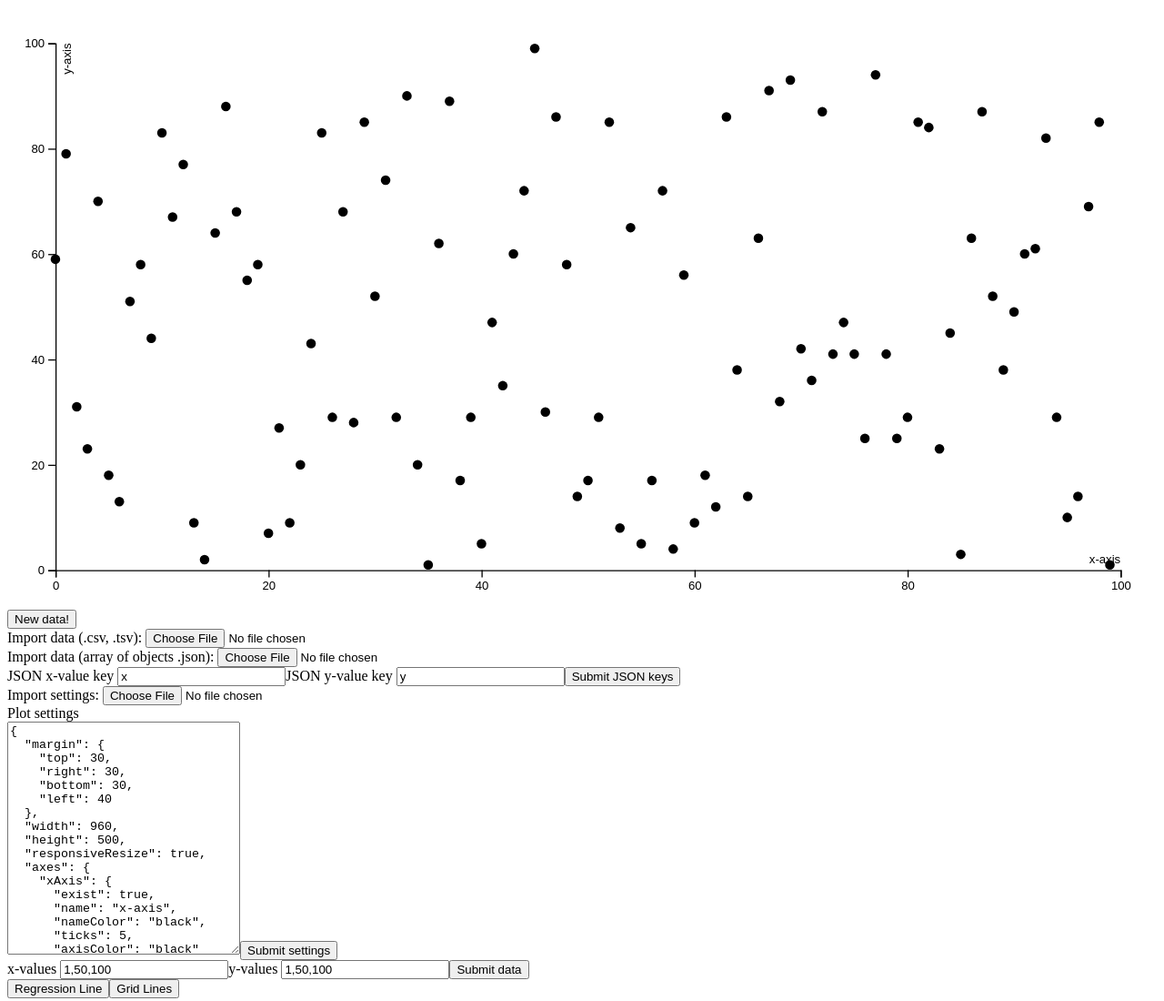
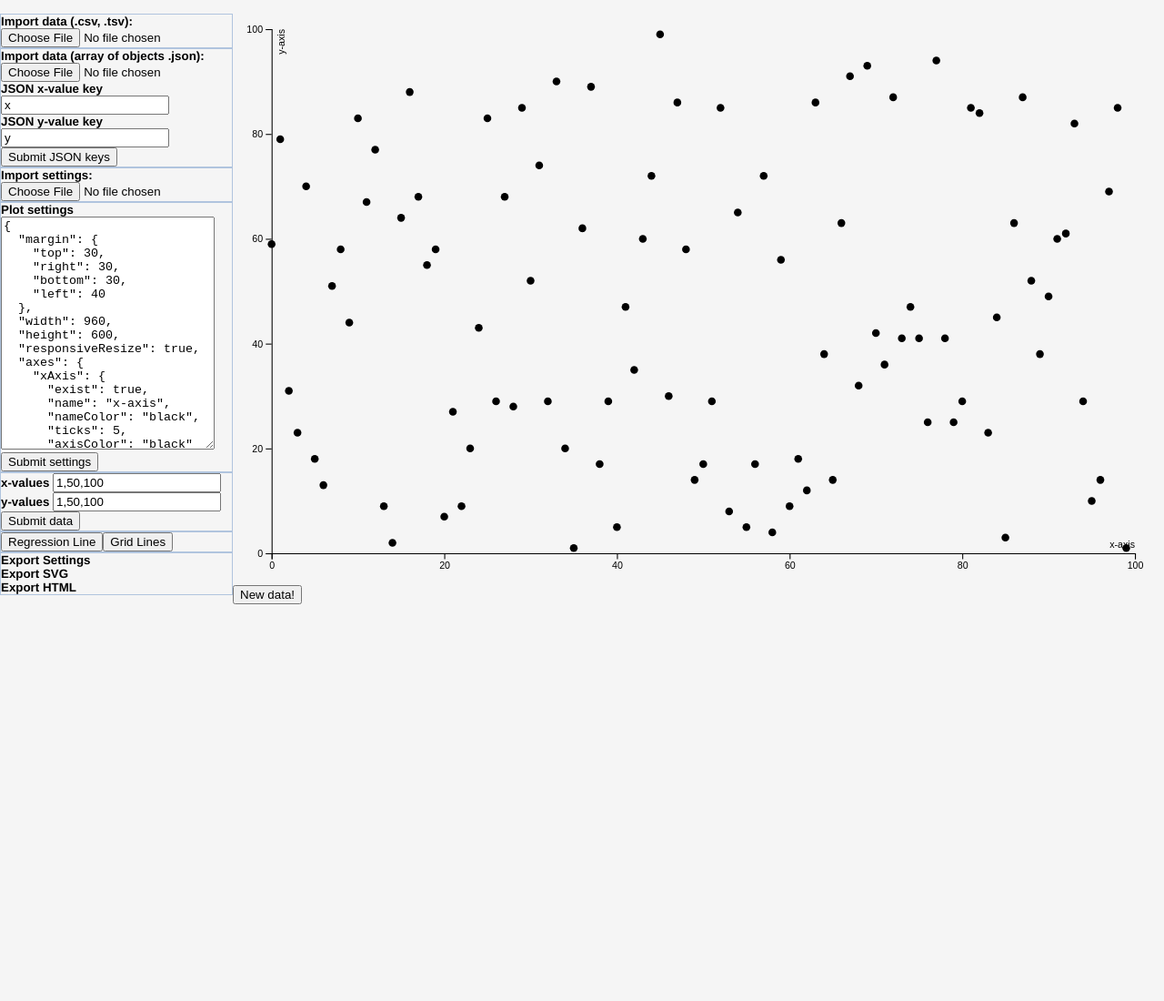
Before and after one commit to jjeffreyma/jjeffreyma.github.io, a plain HTML site: page index.html in a window 1280 px wide. Shown: the top 1100 px of the page at 91% size. After the commit the page ends 800 px from the top, so only its background shows below. Drawn offline with nearby package versions, Linux system fonts and the light colour scheme.

Commit message:
Format changes

```diff
--- a/index.html
+++ b/index.html
@@ -4,6 +4,7 @@
 <head>
   <meta charset="utf-8">
   <title>Jeffrey's Random Data</title>
+  <link rel="stylesheet" type="text/css" href="style.css">
 </head>
 
 <body>
@@ -17,7 +18,7 @@
         left: 40
       },
       width: 960,
-      height: 500,
+      height: 600,
       responsiveResize: true,
       axes: {
         xAxis: {
@@ -146,9 +147,13 @@
     }
 
     function createSvg(settings) {
+      const scatterPlotContainer = document.createElement("div");
+      scatterPlotContainer.setAttribute("id", "scatterPlotContainer");
+      scatterPlotContainer.setAttribute('style', 'width:80%; float:right');
+      document.body.appendChild(scatterPlotContainer);
       const svgContainer = document.createElement("div");
       svgContainer.setAttribute("id", "svgContainer");
-      document.body.insertBefore(svgContainer, document.body.firstChild);
+      scatterPlotContainer.insertBefore(svgContainer, scatterPlotContainer.firstChild);
       let svg = d3.select(svgContainer).insert("svg", ":first-child")
         .attr("id", "svg")
         .attr("width", settings.width)
@@ -617,14 +622,19 @@
     plotPoints(svg, scatter, plot);
 
     document.addEventListener("DOMContentLoaded", function (event) {
+      const scatterPlotSettingsContainer = document.createElement("div");
+      scatterPlotSettingsContainer.setAttribute("id", "scatterPlotSettingsContainer");
+      scatterPlotSettingsContainer.setAttribute('style', 'float:left; width:20%; font-weight:bold');
+      document.body.appendChild(scatterPlotSettingsContainer);
+
       const settingsArea = document.createElement("textarea");
       settingsArea.setAttribute("id", "settingsArea");
       settingsArea.innerHTML = JSON.stringify(scatter, null, 2);
-      settingsArea.setAttribute("style", "width:250px;height:250px;");
+      settingsArea.setAttribute("style", "width:90%;height:250px;");
 
       const updateButton = document.createElement("button");
       updateButton.innerHTML = "New data!";
-      document.body.appendChild(updateButton);
+      scatterPlotContainer.appendChild(updateButton);
       updateButton.addEventListener("click", (e) => {
         scatter.data = create_data(null, null);
         if (scatter.regressionLine.exist) {
@@ -642,15 +652,18 @@
         settingsArea.innerHTML = JSON.stringify(scatter, null, 2);
       });
 
-      document.body.appendChild(document.createElement("br"));
+      scatterPlotSettingsContainer.appendChild(document.createElement("br"));
 
+      const importCsvTsvButtonContainer = document.createElement("div");
+      importCsvTsvButtonContainer.setAttribute("class", "scatterPlotSettingsContainerDiv");
+      scatterPlotSettingsContainer.appendChild(importCsvTsvButtonContainer);
       const importCsvTsvButton = document.createElement("input");
       importCsvTsvButton.setAttribute("id", "importCsvTsv");
       importCsvTsvButton.setAttribute("type", "file");
       importCsvTsvButton.setAttribute("accept", ".csv,.tsv");
       const importCsvTsvLabel = document.createElement("label");
       importCsvTsvLabel.innerHTML = "Import data (.csv, .tsv):" + "\t";
-      document.body.appendChild(importCsvTsvLabel);
+      importCsvTsvButtonContainer.appendChild(importCsvTsvLabel);
       importCsvTsvLabel.appendChild(importCsvTsvButton);
       importCsvTsvLabel.appendChild(document.createElement("br"));
       importCsvTsvButton.addEventListener("change", (e) => {
@@ -701,6 +714,9 @@
         reader.readAsText(input.files[0]);
       });
 
+      const importJsonFormContainer = document.createElement("div");
+      importJsonFormContainer.setAttribute("class", "scatterPlotSettingsContainerDiv");
+      scatterPlotSettingsContainer.appendChild(importJsonFormContainer);
       const importJsonForm = document.createElement("form");
       importJsonForm.setAttribute("id", "importJsonForm");
       const xJsonKeyLabel = document.createElement("label");
@@ -724,14 +740,16 @@
       importJsonButton.setAttribute("accept", ".json");
       const importJsonLabel = document.createElement("label");
       importJsonLabel.innerHTML = "Import data (array of objects .json):" + "\t";
-      document.body.appendChild(importJsonForm);
+      importJsonFormContainer.appendChild(importJsonForm);
       importJsonForm.appendChild(importJsonLabel);
       importJsonLabel.appendChild(importJsonButton);
-      importJsonLabel.appendChild(document.createElement("br"));
+      importJsonForm.appendChild(document.createElement("br"));
       importJsonForm.appendChild(xJsonKeyLabel);
       xJsonKeyLabel.appendChild(xJsonKeyInput);
+      importJsonForm.appendChild(document.createElement("br"));
       importJsonForm.appendChild(yJsonKeyLabel);
       yJsonKeyLabel.appendChild(yJsonKeyInput);
+      importJsonForm.appendChild(document.createElement("br"));
       importJsonForm.appendChild(importJsonSubmit);
 
       importJsonForm.addEventListener("submit", (e) => {
@@ -787,13 +805,16 @@
         reader.readAsText(input.files[0]);
       });
 
+      const importSettingsButtonContainer = document.createElement("div");
+      importSettingsButtonContainer.setAttribute("class", "scatterPlotSettingsContainerDiv");
+      scatterPlotSettingsContainer.appendChild(importSettingsButtonContainer);
       const importSettingsButton = document.createElement("input");
       importSettingsButton.setAttribute("id", "importSettings");
       importSettingsButton.setAttribute("type", "file");
       importSettingsButton.setAttribute("accept", ".scatterplotsettings");
       const importSettingsLabel = document.createElement("label");
       importSettingsLabel.innerHTML = "Import settings:" + "\t";
-      document.body.appendChild(importSettingsLabel);
+      importSettingsButtonContainer.appendChild(importSettingsLabel);
       importSettingsLabel.appendChild(importSettingsButton);
       importSettingsLabel.appendChild(document.createElement("br"));
       importSettingsButton.addEventListener("change", (e) => {
@@ -838,6 +859,9 @@
         reader.readAsText(input.files[0]);
       });
 
+      const settingsFormContainer = document.createElement("div");
+      settingsFormContainer.setAttribute("class", "scatterPlotSettingsContainerDiv");
+      scatterPlotSettingsContainer.appendChild(settingsFormContainer);
       const settingsForm = document.createElement("form");
       settingsForm.setAttribute("id", "settingsForm");
       const settingsLabel = document.createElement("label");
@@ -845,15 +869,11 @@
       const settingsButton = document.createElement("input");
       settingsButton.setAttribute("type", "submit");
       settingsButton.setAttribute("value", "Submit settings");
-      // const settingsArea = document.createElement("textarea");
-      // settingsArea.setAttribute("id", "settingsArea");
-      // settingsArea.innerHTML = JSON.stringify(scatter, null, 2);
-      // settingsArea.setAttribute("style", "width:250px;height:250px;");
-      document.body.appendChild(settingsForm);
+      settingsFormContainer.appendChild(settingsForm);
       settingsForm.appendChild(settingsLabel);
+      settingsForm.appendChild(document.createElement("br"));
+      settingsForm.appendChild(settingsArea);
       settingsForm.appendChild(settingsButton);
-      settingsLabel.appendChild(document.createElement("br"));
-      settingsLabel.appendChild(settingsArea);
 
       settingsForm.addEventListener("submit", (e) => {
         e.preventDefault();
@@ -892,6 +912,9 @@
         checkRegressionLine(svg, scatter, plot);
       });
 
+      const dataFormContainer = document.createElement("div");
+      dataFormContainer.setAttribute("class", "scatterPlotSettingsContainerDiv");
+      scatterPlotSettingsContainer.appendChild(dataFormContainer);
       const dataForm = document.createElement("form");
       dataForm.setAttribute("id", "dataForm");
       const xDataLabel = document.createElement("label");
@@ -909,11 +932,13 @@
       const dataButton = document.createElement("input");
       dataButton.setAttribute("type", "submit");
       dataButton.setAttribute("value", "Submit data");
-      document.body.appendChild(dataForm);
+      dataFormContainer.appendChild(dataForm);
       dataForm.appendChild(xDataLabel);
       xDataLabel.appendChild(xDataInput);
+      dataForm.appendChild(document.createElement("br"));
       dataForm.appendChild(yDataLabel);
       yDataLabel.appendChild(yDataInput);
+      dataForm.appendChild(document.createElement("br"));
       dataForm.appendChild(dataButton);
 
       dataForm.addEventListener("submit", (e) => {
@@ -941,10 +966,12 @@
         checkRegressionLine(svg, scatter, plot);
       });
 
-
+      const addOnButtonContainer = document.createElement("div");
+      addOnButtonContainer.setAttribute("class", "scatterPlotSettingsContainerDiv");
+      scatterPlotSettingsContainer.appendChild(addOnButtonContainer);
       const regressButton = document.createElement("button");
       regressButton.innerHTML = "Regression Line";
-      document.body.appendChild(regressButton);
+      addOnButtonContainer.appendChild(regressButton);
       regressButton.addEventListener("click", (e) => {
         if (scatter.regressionLine.exist) {
           scatter.regressionLine.exist = false;
@@ -960,7 +987,7 @@
       let yAxisBool = scatter.axes.yAxis.exist;
       const gridButton = document.createElement("button");
       gridButton.innerHTML = "Grid Lines";
-      document.body.appendChild(gridButton);
+      addOnButtonContainer.appendChild(gridButton);
       gridButton.addEventListener("click", (e) => {
         if (scatter.gridLines.exist) {
           scatter.gridLines.exist = false;
@@ -981,12 +1008,13 @@
         settingsArea.innerHTML = JSON.stringify(scatter, null, 2);
       });
 
-      document.body.appendChild(document.createElement("br"));
-
+      const exportContainer = document.createElement("div");
+      exportContainer.setAttribute("class", "scatterPlotSettingsContainerDiv");
+      scatterPlotSettingsContainer.appendChild(exportContainer);
       const exportSettings = document.createElement("a");
       exportSettings.setAttribute("id", "exportSettings");
       exportSettings.innerHTML = "Export Settings";
-      document.body.appendChild(exportSettings);
+      exportContainer.appendChild(exportSettings);
       exportSettings.addEventListener("click", (e) => {
         const settingsCopy = scatter;
         const file = new Blob([JSON.stringify(settingsCopy)], { type: 'text/plain' })
@@ -994,24 +1022,24 @@
         exportSettings.download = 'scatterPlotSettings.scatterplotsettings';
       });
 
-      document.body.appendChild(document.createElement("br"));
+      exportContainer.appendChild(document.createElement("br"));
 
       const exportSVG = document.createElement("a");
       exportSVG.setAttribute("id", "exportSVG");
       exportSVG.innerHTML = "Export SVG";
-      document.body.appendChild(exportSVG);
+      exportContainer.appendChild(exportSVG);
       exportSVG.addEventListener("click", (e) => {
         const file = new Blob([document.getElementById("svgContainer").innerHTML], { type: 'text/html' });
         exportSVG.href = URL.createObjectURL(file);
         exportSVG.download = 'scatterPlotSVG.html';
       });
 
-      document.body.appendChild(document.createElement("br"));
+      exportContainer.appendChild(document.createElement("br"));
 
       const exportHTML = document.createElement("a");
       exportHTML.setAttribute("id", "exportHTML");
       exportHTML.innerHTML = "Export HTML";
-      document.body.appendChild(exportHTML);
+      exportContainer.appendChild(exportHTML);
       exportHTML.addEventListener("click", (e) => {
         let scriptString = document.getElementById('scatterPlotScript').innerHTML;
         scriptString = scriptString.slice(scriptString.indexOf('function responsivefy(svg, boolean)'), scriptString.indexOf('document.addEventListener("DOMContentLoaded"'));
@@ -1022,6 +1050,11 @@
         exportHTML.href = URL.createObjectURL(htmlFile);
         exportHTML.download = 'scatterPlot.html';
       });
+
+      const scatterPlotSettingsContainerDiv = document.getElementsByClassName("scatterPlotSettingsContainerDiv");
+      Object.keys(scatterPlotSettingsContainerDiv).forEach(el => {
+        scatterPlotSettingsContainerDiv[el].setAttribute("style", "border: 1px solid lightsteelblue");
+      });
     });
   </script>
 </body>
--- /dev/null
+++ b/style.css
@@ -0,0 +1,9 @@
+body {
+  background-color: whitesmoke;
+  font-family: "Helvetica Neue",Helvetica,Arial,sans-serif;
+  font-size: 10pt;
+  width: 100%;
+  min-width: 700px;
+  margin: 0;
+  padding: 0;
+}
```
